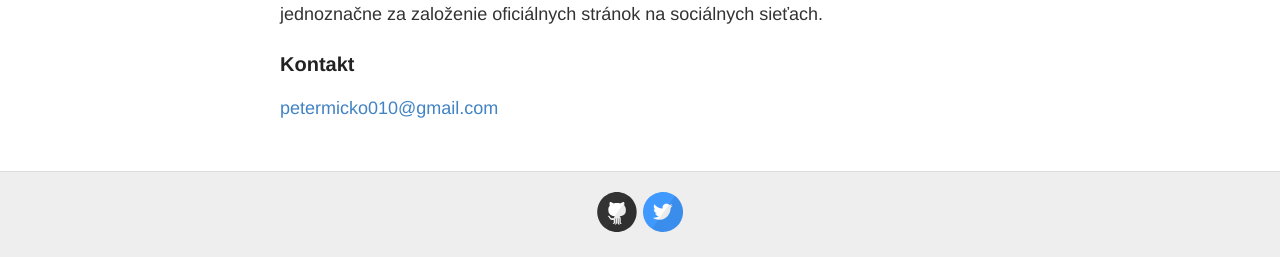
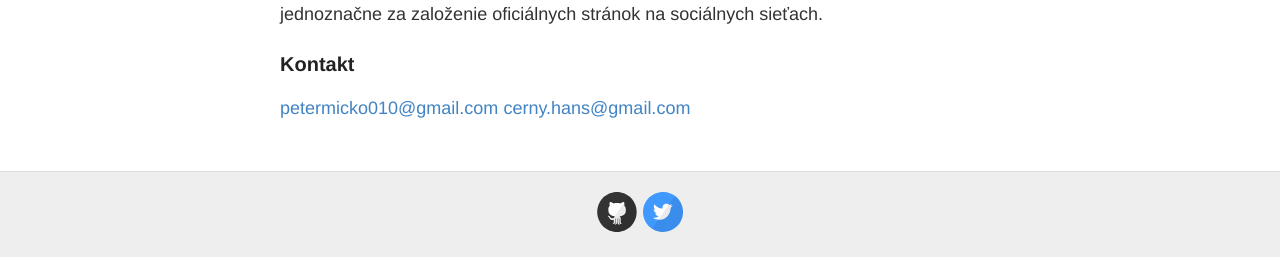
Before and after one commit to picko010/picko010.github.io, a Jekyll site: the page built from about.md, in a window 1280 px wide. Shown: the part 1791-2048 px from the top of the page. Built offline with Jekyll 4.4.1, drawn with Linux system fonts in a browser that asks for light colours.

Commit message:
Email
Přidal jsem můj email.

```diff
--- a/about.md
+++ b/about.md
@@ -64,3 +64,4 @@ Obsah bude zdieľaný na našich osobných stránkach. Ak sa rozhodneme webu ven
 ### Kontakt
 
 [petermicko010@gmail.com](mailto:petermicko010@gmail.com)
+[cerny.hans@gmail.com](mailto:cerny.hans@gmail.com)
```
